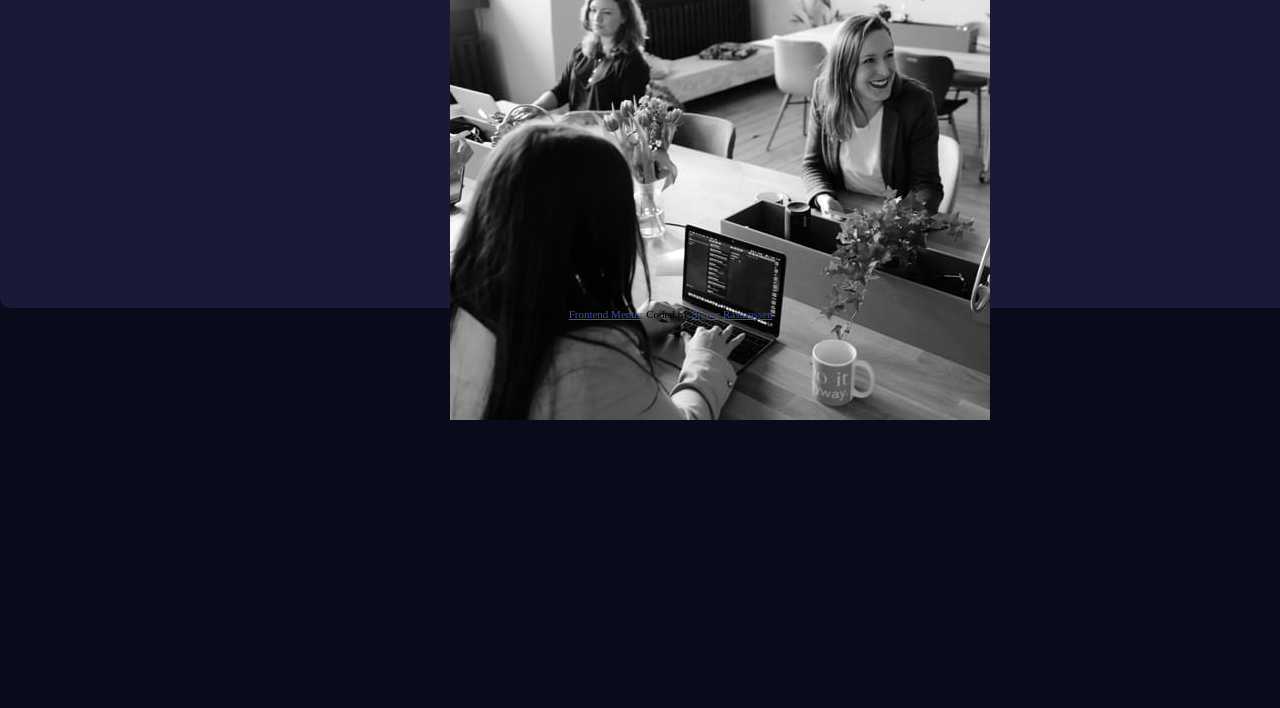
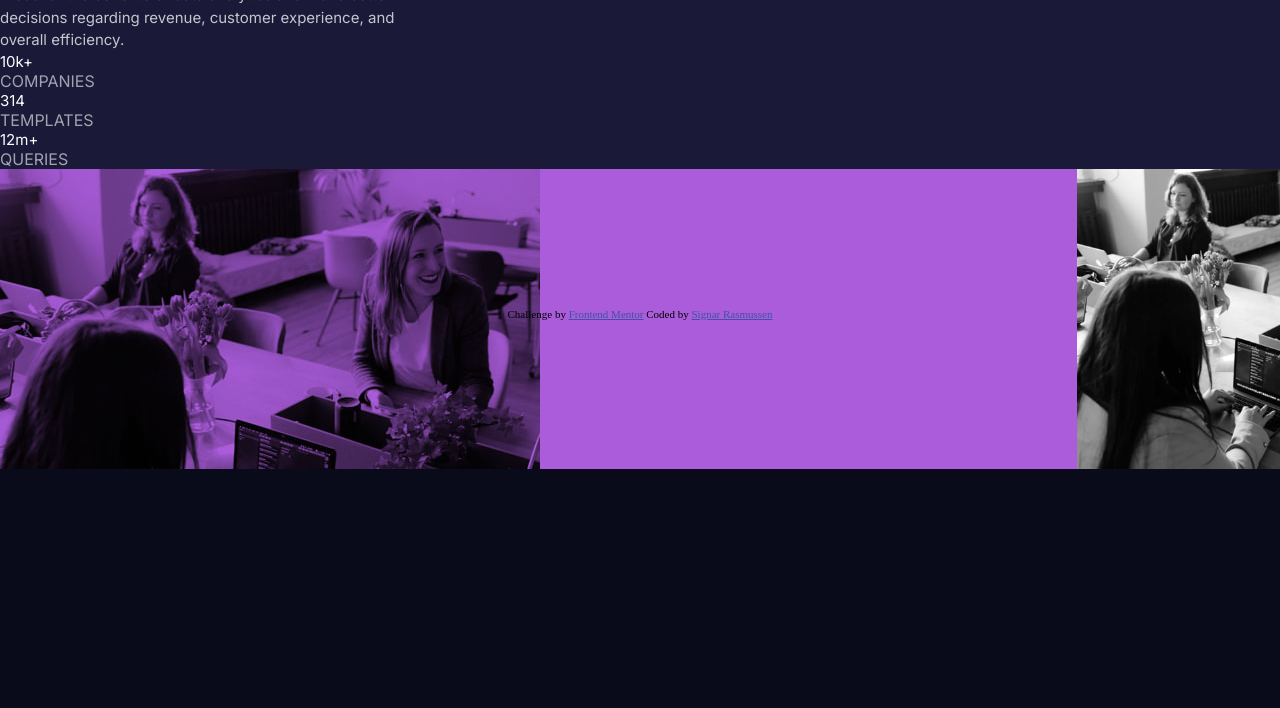
Before and after one commit to TheRealZekre/Stats, a plain HTML site: page index.html in a window 1280 px wide. Shown: the part 92-800 px from the top of the page. Drawn offline with Linux system fonts and the light colour scheme.

Commit message:
Update styles.css

```diff
--- a/styles.css
+++ b/styles.css
@@ -28,8 +28,7 @@ body {
 /* main="card" */
 .card {
     display: flex;
-    align-items: center;
-    justify-content: center;
+
     flex-direction: column;
     width: 1440px;
     height: 400px;
@@ -37,12 +36,15 @@ body {
     background-color: var(--dark-desaturated-blue);
 }
 .card .heading {
+    width: 400px;
+
     color: var(--white);
     font-family: 'Lexend Deca';
 }
 
 /* section */
 section.paragraph {
+    width: 400px;
     color: var(--slightly-transparent-white);
     font-family: 'Inter';
     font-weight: 400;
@@ -56,7 +58,7 @@ section.paragraph {
 .stats {
     display:flex;
     justify-content: space-between;
-    max-width: 600px;
+    max-width: 400px;
     font-family: 'Inter';
     font-weight: 400;
 }
@@ -73,15 +75,23 @@ section.paragraph {
     font-size: 1rem;
 }
 .imgwrap {
-    display: block;
-    float: right;
-    margin: auto;
+    display: flex;
+    flex-direction: row-reverse;
+    background-image: url(./images/image-header-desktop.jpg);
+    background-blend-mode: multiply;
+    background-color: var(--soft-violet);
+    background-repeat: no-repeat;
+
+
+
+
 }
 .imgwrap .image {
-    display: block;
-    float: right;
-    width: 100%;
-    height: 100%;
+    height: 300px;
+    background-image: url(./images/image-header-desktop.jpg);
+    background-blend-mode: multiply;
+    background-color: var(--soft-violet);
+
 
  }
 
```
